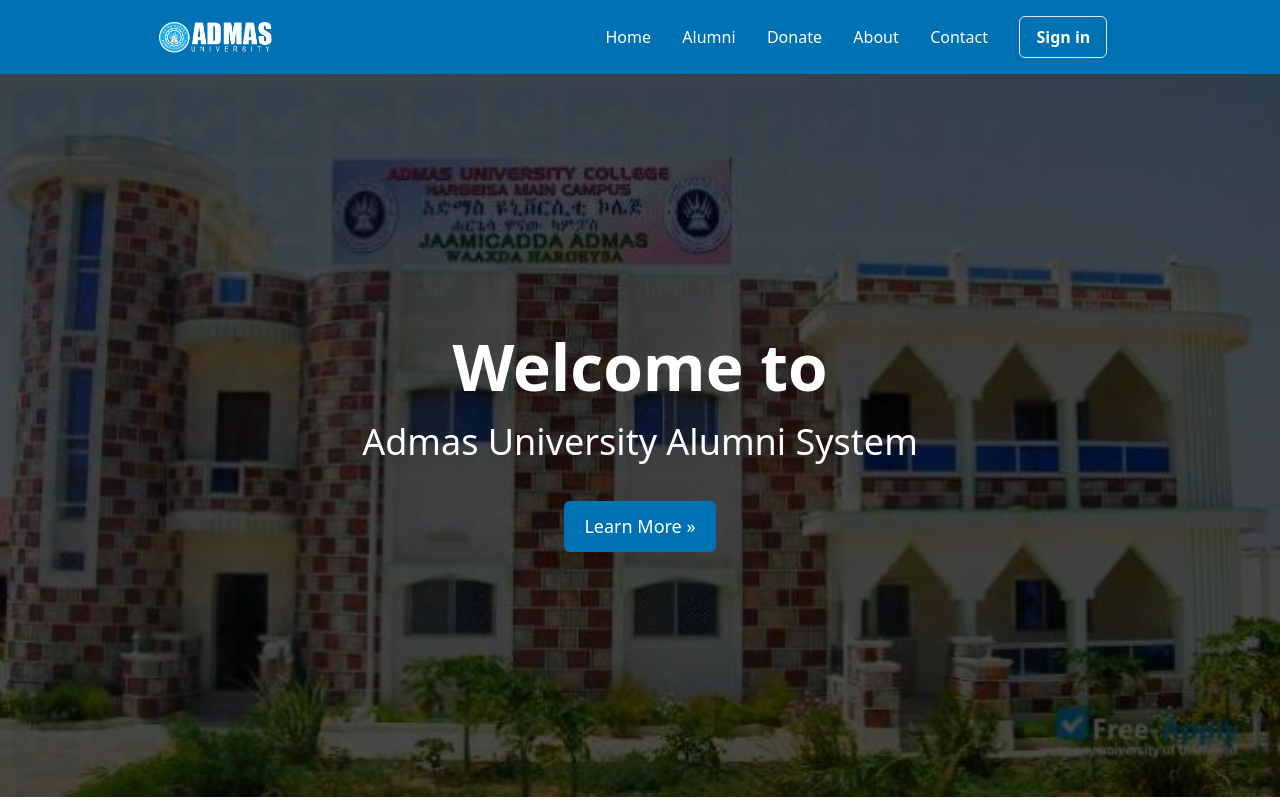
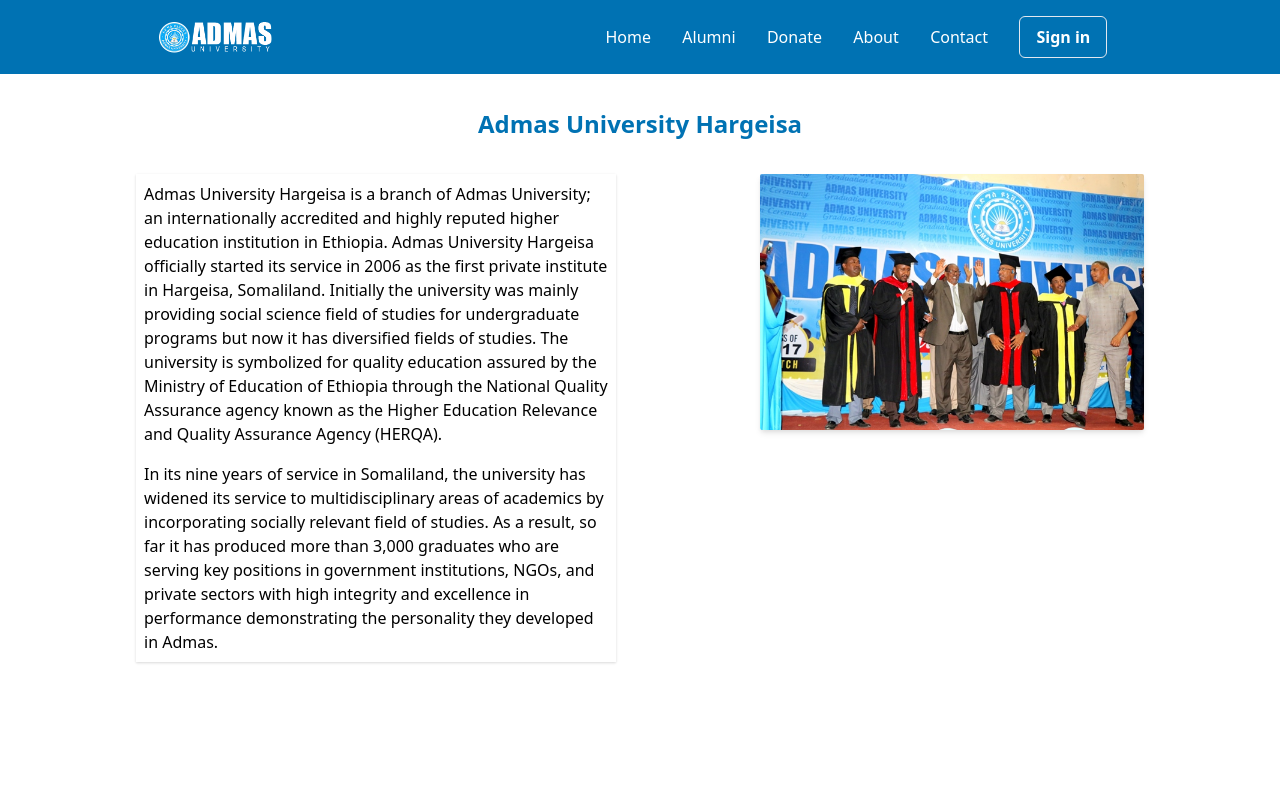
Before and after one commit to mubarakDek/alumni, a React (Create React App) app: page /about in a window 1280 px wide. Built offline with nearby package versions, Linux system fonts and the light colour scheme.

Commit message:
Add about page

```diff
--- a/package.json
+++ b/package.json
@@ -3,6 +3,7 @@
   "version": "0.1.0",
   "private": true,
   "dependencies": {
+    "@reach/router": "^1.3.4",
     "@testing-library/jest-dom": "^4.2.4",
     "@testing-library/react": "^9.5.0",
     "@testing-library/user-event": "^7.2.1",
--- a/src/App.js
+++ b/src/App.js
@@ -1,10 +1,10 @@
 import React from "react";
 import Header from "./components/Header";
+import About from "./components/About";
+import { Router } from "@reach/router";
 
-function App() {
+function Home() {
   return (
-    <div className="App">
-      <Header />
     <main
       className="flex  justify-center items-center bg-fixed bg-gray-400"
       style={{
@@ -13,16 +13,26 @@
         boxShadow: "inset 0 0 0 2000px rgba(0, 0, 0, 0.7)",
       }}
     >
-        <div className="flex  flex-col justify-center items-center text-white ">
+      <div className="flex flex-col justify-center items-center text-white ">
         <h1 className="text-6xl font-bold ">Welcome to</h1>
-          <h2 className="text-4xl font-medium">
-            Admas University Alumni System
-          </h2>
+        <h2 className="text-4xl font-medium">Admas University Alumni System</h2>
         <button className="bg-primary text-lg px-5 py-3 mt-8 rounded-md">
           Learn More &#xbb;
         </button>
       </div>
     </main>
+  );
+}
+
+function App() {
+  return (
+    <div>
+      <Header />
+
+      <Router>
+        <Home path="/" />
+        <About path="about" />
+      </Router>
     </div>
   );
 }
--- /dev/null
+++ b/src/components/About.js
@@ -0,0 +1,43 @@
+import React from "react";
+
+export default function About() {
+  return (
+    <div className="px-16">
+      <h2 className="text-2xl text-primary font-bold  text-center my-8">
+        Admas University Hargeisa
+      </h2>
+      <div className="flex  justify-around">
+        <div className="w-5/12 shadow p-2">
+          <p className="mb-4">
+            Admas University Hargeisa is a branch of Admas University; an
+            internationally accredited and highly reputed higher education
+            institution in Ethiopia. Admas University Hargeisa officially
+            started its service in 2006 as the first private institute in
+            Hargeisa, Somaliland. Initially the university was mainly providing
+            social science field of studies for undergraduate programs but now
+            it has diversified fields of studies. The university is symbolized
+            for quality education assured by the Ministry of Education of
+            Ethiopia through the National Quality Assurance agency known as the
+            Higher Education Relevance and Quality Assurance Agency (HERQA).
+          </p>
+          <p>
+            In its nine years of service in Somaliland, the university has
+            widened its service to multidisciplinary areas of academics by
+            incorporating socially relevant field of studies. As a result, so
+            far it has produced more than 3,000 graduates who are serving key
+            positions in government institutions, NGOs, and private sectors with
+            high integrity and excellence in performance demonstrating the
+            personality they developed in Admas.
+          </p>
+        </div>
+        <div className="w-4/12">
+          <img
+            className="shadow-md rounded-sm"
+            src="./images/graduation.jpg"
+            alt=""
+          />
+        </div>
+      </div>
+    </div>
+  );
+}
--- a/src/components/Header.js
+++ b/src/components/Header.js
@@ -1,4 +1,5 @@
 import React from "react";
+import { Link } from "@reach/router";
 
 export default function Header() {
   return (
@@ -10,10 +11,12 @@
       </div>
 
       <ul className="flex w-5/12 justify-around items-center">
-        <li>Home</li>
+        <li><Link to="/">Home</Link></li>
         <li>Alumni</li>
         <li>Donate</li>
-        <li>About</li>
+        <li>
+          <Link to="/about">About</Link>
+        </li>
         <li>Contact</li>
         <li>
           <button className="border px-4 py-2 rounded-md hover:bg-blue-400 font-bold">
```
Also changed, not shown: 1 other file (tests, documents, lock files or other folders). Lines whose indentation alone changed are shown as unchanged.
